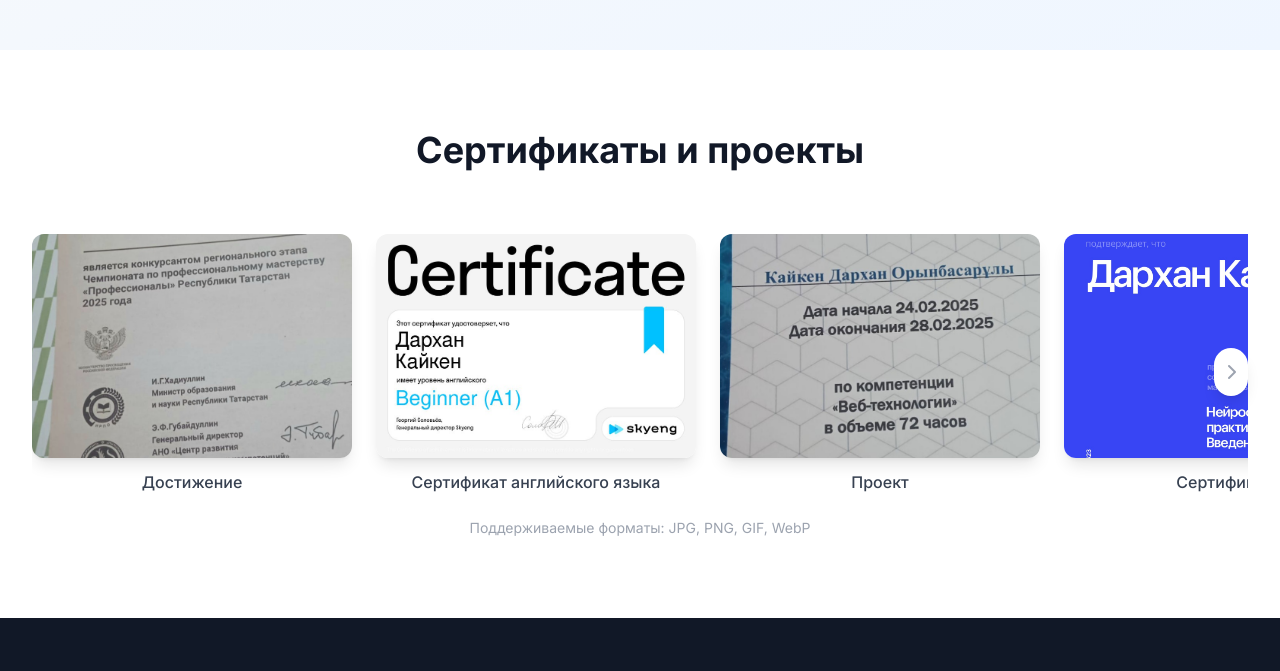
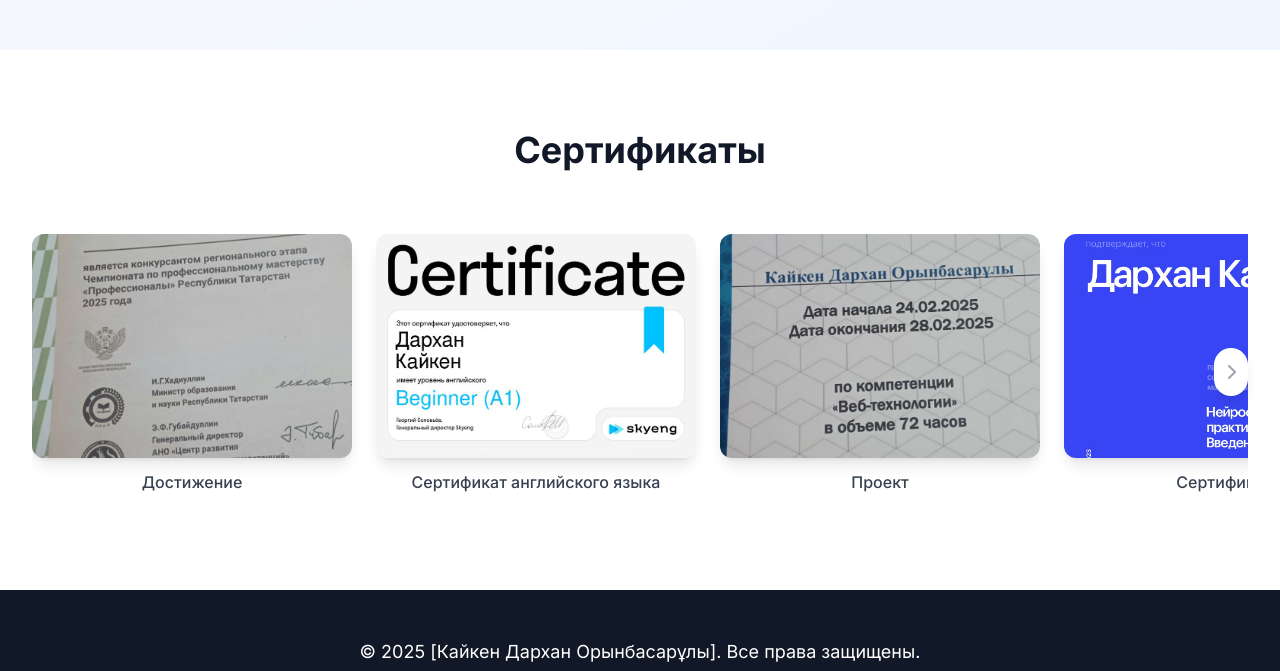
Before and after one commit to prog-atyrau-gtihub/portfoilo-kaikeend.github.io, a plain HTML site: page index.html in a window 1280 px wide. Shown: the part 1690-2361 px from the top of the page. Drawn offline with nearby package versions, Linux system fonts and the light colour scheme.

```diff
--- a/index.html
+++ b/index.html
@@ -81,7 +81,7 @@
         <div class="relative max-w-7xl mx-auto px-4 sm:px-6 lg:px-8 py-20">
             <div class="text-center">
                 <h1 class="text-5xl md:text-7xl font-bold text-gray-900 mb-4 fade-in">
-                    [Ваше имя]
+                    [Кайкен Дархан Орынбасарұлы]
                 </h1>
                 <p class="text-xl md:text-2xl text-gray-600 mb-8 typing-animation fade-in stagger-1">
                     Студент-программист | Web Developer | AI Enthusiast
@@ -206,7 +206,7 @@
     <section class="py-20 bg-white">
         <div class="max-w-7xl mx-auto px-4 sm:px-6 lg:px-8">
             <h2 class="text-4xl font-bold text-center text-gray-900 mb-16 fade-in">
-                Сертификаты и проекты
+                Сертификаты
             </h2>
             <div class="relative">
                 <div id="gallery-container" class="flex space-x-6 overflow-x-auto scroll-container pb-4">
@@ -216,16 +216,13 @@
                     <i class="fas fa-chevron-right text-gray-400"></i>
                 </div>
             </div>
-            <p class="text-center text-sm text-gray-400 mt-2 fade-in stagger-2">
-                Поддерживаемые форматы: JPG, PNG, GIF, WebP
-            </p>
         </div>
     </section>
 
     <!-- Footer -->
     <footer class="bg-gray-900 text-white py-12">
         <div class="max-w-7xl mx-auto px-4 sm:px-6 lg:px-8 text-center">
-            <p class="text-lg mb-4 fade-in">© 2024 [Ваше имя]. Все права защищены.</p>
+            <p class="text-lg mb-4 fade-in">© 2025 [Кайкен Дархан Орынбасарұлы]. Все права защищены.</p>
             <div class="flex justify-center space-x-6 fade-in stagger-1">
                 <a href="#" class="text-gray-400 hover:text-white transition-colors duration-300">
                     <i class="fab fa-github text-2xl"></i>
```
